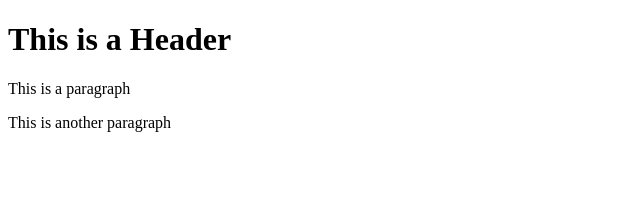
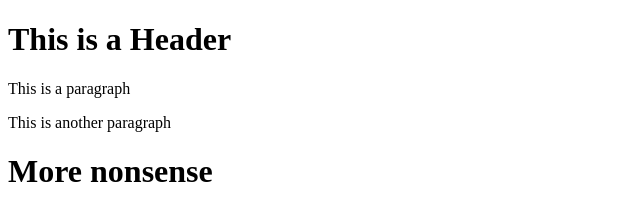
Before and after one commit to JordanPiper315/git-test, a website: page index.html in a window 1280 px wide. Shown: the whole page, without its empty margins (0-640 px from the left). Drawn offline with Linux system fonts and the light colour scheme.

Commit message:
Using NPM

```diff
--- a/index.html
+++ b/index.html
@@ -4,5 +4,6 @@
         <h1>This is a Header</h1>
         <p>This is a paragraph</p>
         <p>This is another paragraph</p>
+        <h1>More nonsense</h1>
     </body>
 </html>
```
Also changed, not shown: package.json (added, +22 -0 lines), 2 other files.
